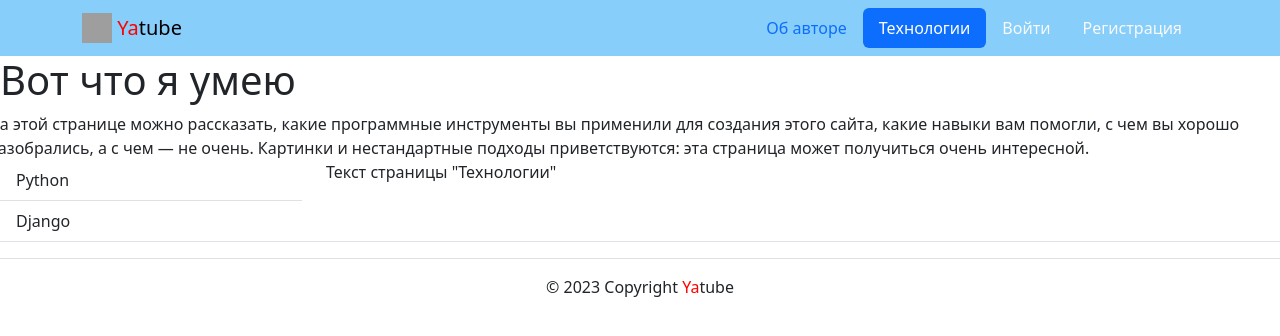
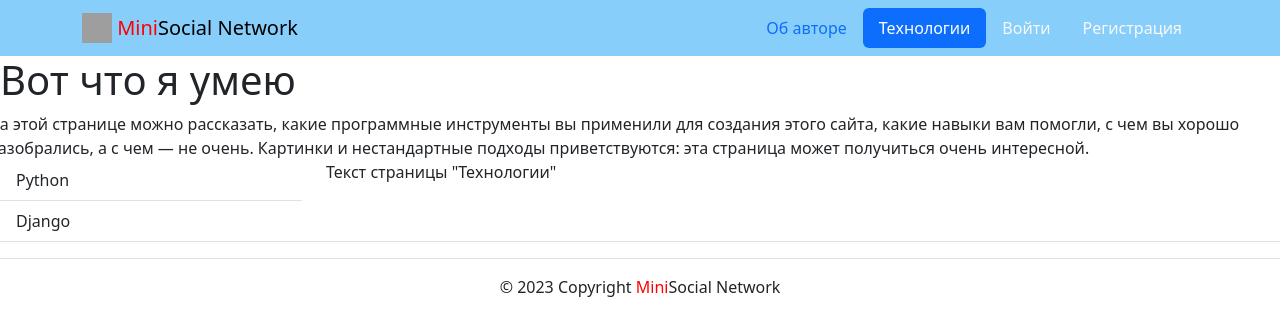
Before and after one commit to vitalikShcerbakov/hw05_final, a Django app: page /about/tech/ in a window 1280 px wide. Shown: the top 336 px of the page. Run offline with Django 3.2, Linux system fonts and the light colour scheme; some libraries are stand-ins or nearby versions; grey boxes are pictures that could not be loaded.

Commit message:
Update logo

```diff
--- a/yatube/templates/includes/footer.html
+++ b/yatube/templates/includes/footer.html
@@ -2,5 +2,5 @@
 <link rel="stylesheet" href="{% static 'css/bootstrap.min.css' %}">
 
 <footer class="border-top text-center py-3">
-    <p>© {{ year }} Copyright <span style="color:red">Ya</span>tube</p>
+    <p>© {{ year }} Copyright <span style="color:red">Mini</span>Social Network</p>
   </footer>
--- a/yatube/templates/includes/header.html
+++ b/yatube/templates/includes/header.html
@@ -3,8 +3,8 @@
   <nav class="navbar navbar-light" style="background-color: lightskyblue">
     <div class="container">
       <a class="navbar-brand" href="{% url 'posts:index' %}">
-        <img src="{% static 'img/logo.png' %}" width="30" height="30" class="d-inline-block align-top" alt="">
-        <span style="color:red">Ya</span>tube
+        <img src="{% static 'img/logo1.png' %}" width="30" height="30" class="d-inline-block align-top" alt="">
+        <span style="color:red">Mini</span>Social Network
       </a>
       {# Добавлено в спринте #}
 
```
